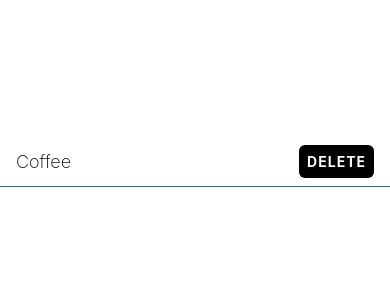
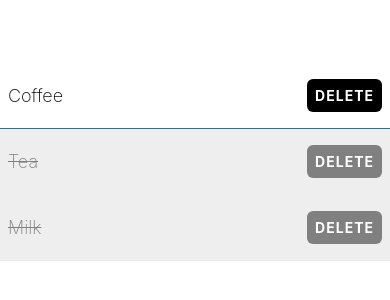
Before and after one commit to imrashidov/taskly, a React Native app: screen / in a window 390 px wide. Shown: the part 260-560 px from the top of the page. Built offline with nearby package versions, Linux system fonts and the light colour scheme.

Commit message:
Add: Completed styles and props for list item

```diff
--- a/App.tsx
+++ b/App.tsx
@@ -1,36 +1,12 @@
-import { StyleSheet, Text, View, TouchableOpacity, Alert } from "react-native";
-import { theme } from "./theme";
+import { StyleSheet, View } from "react-native";
+import { ShoppingListItem } from "./components/ShoppingListItem";
 
 export default function App() {
-  const handleDelete = () => {
-    Alert.alert(
-      "Are you sure you want to delete this item?",
-      "It will be gone for good",
-      [
-        {
-          text: "Yes",
-          onPress: () => console.log("Ok, deleting."),
-          style: "destructive",
-        },
-        {
-          text: "No",
-          style: "cancel",
-        },
-      ]
-    );
-  };
   return (
     <View style={styles.container}>
-      <View style={styles.itemContainer}>
-        <Text style={styles.itemText}>Coffee</Text>
-        <TouchableOpacity
-          onPress={handleDelete}
-          style={styles.button}
-          activeOpacity={0.8}
-        >
-          <Text style={styles.buttonText}>Delete</Text>
-        </TouchableOpacity>
-      </View>
+      <ShoppingListItem name="Coffee" />
+      <ShoppingListItem name="Tea" isCompleted={true} />
+      <ShoppingListItem name="Milk" isCompleted={true} />
     </View>
   );
 }
@@ -41,28 +17,4 @@ const styles = StyleSheet.create({
     backgroundColor: "#fff",
     justifyContent: "center",
   },
-  itemContainer: {
-    borderBottomWidth: 1,
-    borderBottomColor: "#1a759f",
-    paddingHorizontal: 16,
-    paddingVertical: 8,
-    flexDirection: "row",
-    alignItems: "center",
-    justifyContent: "space-between",
-  },
-  itemText: {
-    fontSize: 18,
-    fontWeight: 200,
-  },
-  button: {
-    backgroundColor: theme.colorBlack,
-    padding: 8,
-    borderRadius: 6,
-  },
-  buttonText: {
-    color: "#fff",
-    fontWeight: "bold",
-    textTransform: "uppercase",
-    letterSpacing: 1,
-  },
 });
--- /dev/null
+++ b/components/ShoppingListItem.tsx
@@ -0,0 +1,85 @@
+import { TouchableOpacity, View, Alert, StyleSheet, Text } from "react-native";
+import { theme } from "../theme";
+
+type Props = {
+  name: string;
+  isCompleted?: boolean;
+};
+
+export function ShoppingListItem({ name, isCompleted }: Props) {
+  const handleDelete = () => {
+    Alert.alert(
+      `Are you sure you want to delete ${name}?`,
+      "It will be gone for good",
+      [
+        {
+          text: "Yes",
+          onPress: () => console.log("Ok, deleting."),
+          style: "destructive",
+        },
+        { text: "Cancel", style: "cancel" },
+      ]
+    );
+  };
+
+  return (
+    <View
+      style={[
+        styles.itemContainer,
+        isCompleted ? styles.completedContainer : null,
+      ]}
+    >
+      <Text
+        style={[styles.itemText, isCompleted ? styles.completedText : null]}
+      >
+        {name}
+      </Text>
+      <TouchableOpacity
+        onPress={handleDelete}
+        style={[styles.button, isCompleted ? styles.completedButton : null]}
+        activeOpacity={0.8}
+      >
+        <Text style={styles.buttonText}>Delete</Text>
+      </TouchableOpacity>
+    </View>
+  );
+}
+
+const styles = StyleSheet.create({
+  itemContainer: {
+    paddingVertical: 16,
+    paddingHorizontal: 8,
+    borderBottomColor: theme.colorCerulean,
+    borderBottomWidth: 1,
+    flexDirection: "row",
+    alignItems: "center",
+    justifyContent: "space-between",
+  },
+  completedContainer: {
+    backgroundColor: theme.colorLightGrey,
+    borderBottomColor: theme.colorLightGrey,
+  },
+  completedText: {
+    color: theme.colorGrey,
+    textDecorationLine: "line-through",
+    textDecorationColor: theme.colorGrey,
+  },
+  completedButton: {
+    backgroundColor: theme.colorGrey,
+  },
+  itemText: {
+    fontSize: 18,
+    fontWeight: "200",
+  },
+  button: {
+    backgroundColor: theme.colorBlack,
+    padding: 8,
+    borderRadius: 6,
+  },
+  buttonText: {
+    color: theme.colorWhite,
+    fontWeight: "bold",
+    textTransform: "uppercase",
+    letterSpacing: 1,
+  },
+});
--- a/package.json
+++ b/package.json
@@ -22,6 +22,7 @@
     "eslint-config-expo": "~8.0.1",
     "eslint-config-prettier": "^9.1.0",
     "eslint-plugin-prettier": "^5.2.1",
+    "eslint-plugin-react-native": "^5.0.0",
     "prettier": "^3.4.2",
     "typescript": "^5.3.3"
   },
--- a/theme.ts
+++ b/theme.ts
@@ -2,4 +2,6 @@ export const theme = {
   colorCerulean: "#1a759f",
   colorWhite: "#fff",
   colorBlack: "#000",
+  colorGrey: "grey",
+  colorLightGrey: "#eee",
 };
```
Also changed, not shown: .eslintrc.js, 1 other file (tests, documents, lock files or other folders).
